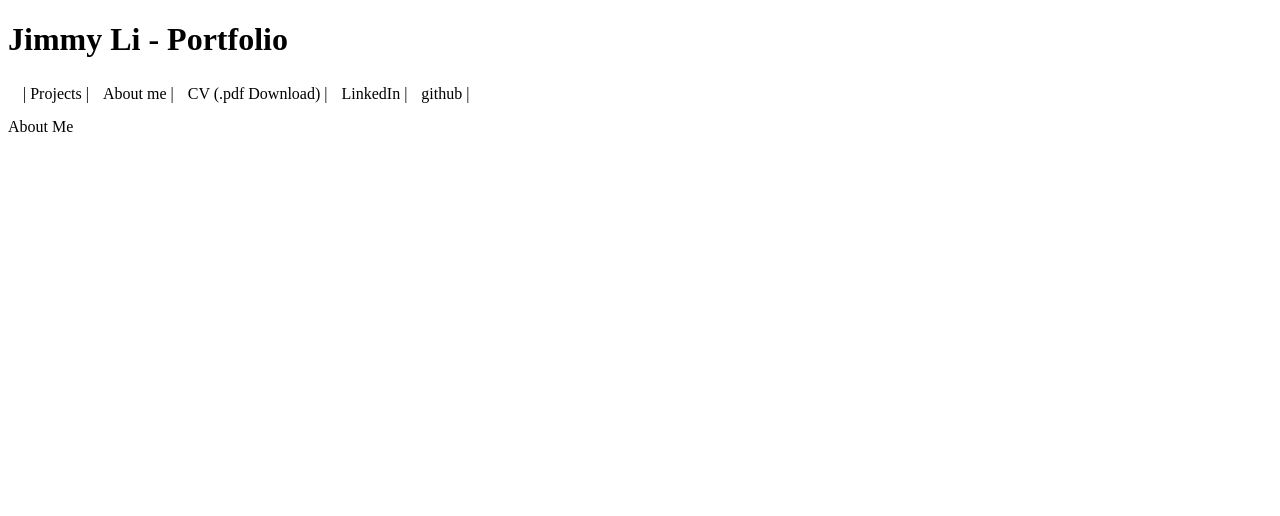
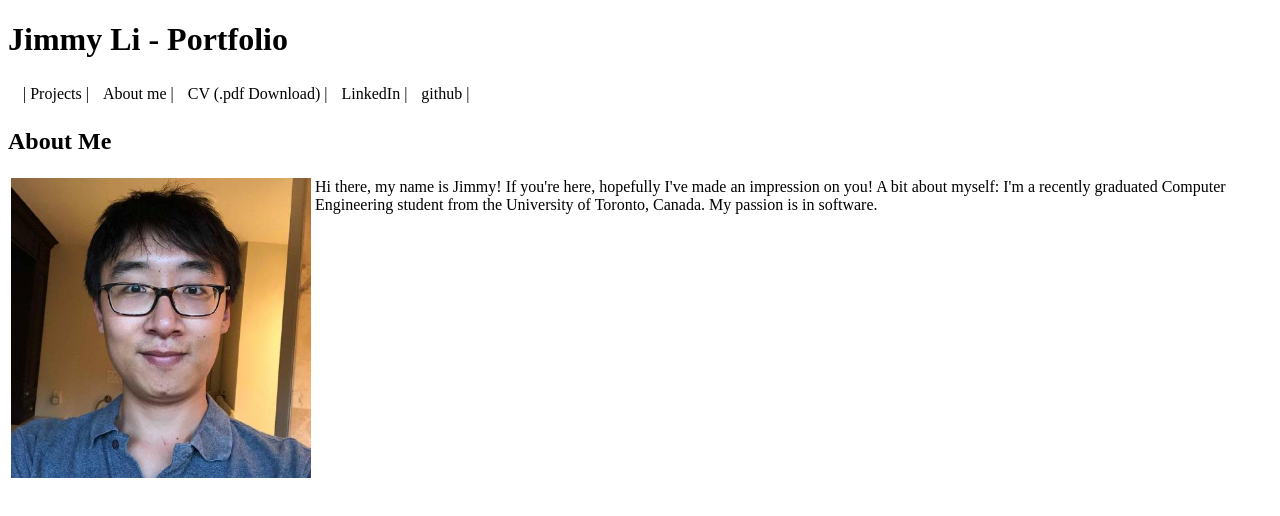
Before and after one commit to jimmy1231/portfolio, a plain HTML site: page index.html in a window 1280 px wide. Both pictures are taken after a click on the element "About me |". Drawn offline with Linux system fonts and the light colour scheme.

Commit message:
finished portfolio

```diff
--- a/index.html
+++ b/index.html
@@ -78,6 +78,29 @@
         .cv-pdf {
             color: black;
             text-decoration: none;
+        }
+
+        .about-me-wrapper {
+            width: 100%;
+            height: 100%;
+        }
+
+        .about-me-img {
+            display: inline-block;
+            max-width: 300px;
+        }
+
+        .about-me-desc {
+            display: inline-block;
+            height: 100%;
+            width: 50%;
+        }
+
+        .headshot-img {
+            max-width: 300px;
+            max-height: 300px;
+            width: auto;
+            height: auto;
         }
     </style>
 </head>
@@ -365,7 +388,21 @@
             </tr>
         </table>
     </div>
-    <div id="about-me-div" class="about-me-div">About Me</div>
+    <div id="about-me-div" class="about-me-div">
+        <h2>About Me</h2>
+        <table style="border: 0">
+            <tr>
+                <td>
+                    <img src="images/headshot.jpeg" class="headshot-img" alt="Jimmy Li">
+                </td>
+                <td style="vertical-align: top">
+                    Hi there, my name is Jimmy! If you're here, hopefully I've made an impression on you! A bit
+                    about myself: I'm a recently graduated Computer Engineering student from the University of
+                    Toronto, Canada. My passion is in software.
+                </td>
+            </tr>
+        </table>
+    </div>
     <div id="cv-div" class="cv-div">CV</div>
     <div id="linkedin-div" class="linkedin-div">LinkedIn</div>
     <div id="github-div" class="github-div">GitHub</div>
```
Also changed, not shown: images/headshot.jpeg (added).
